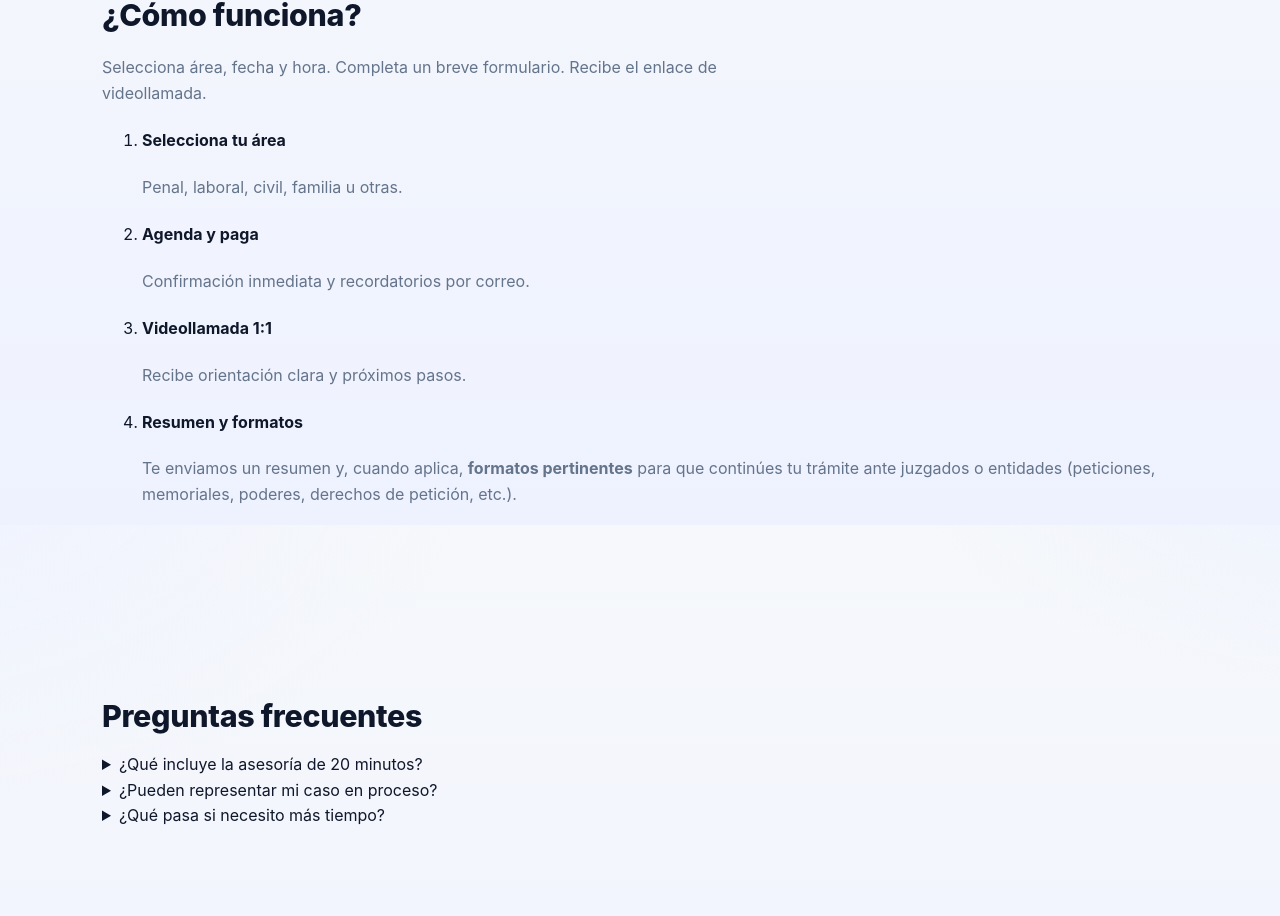
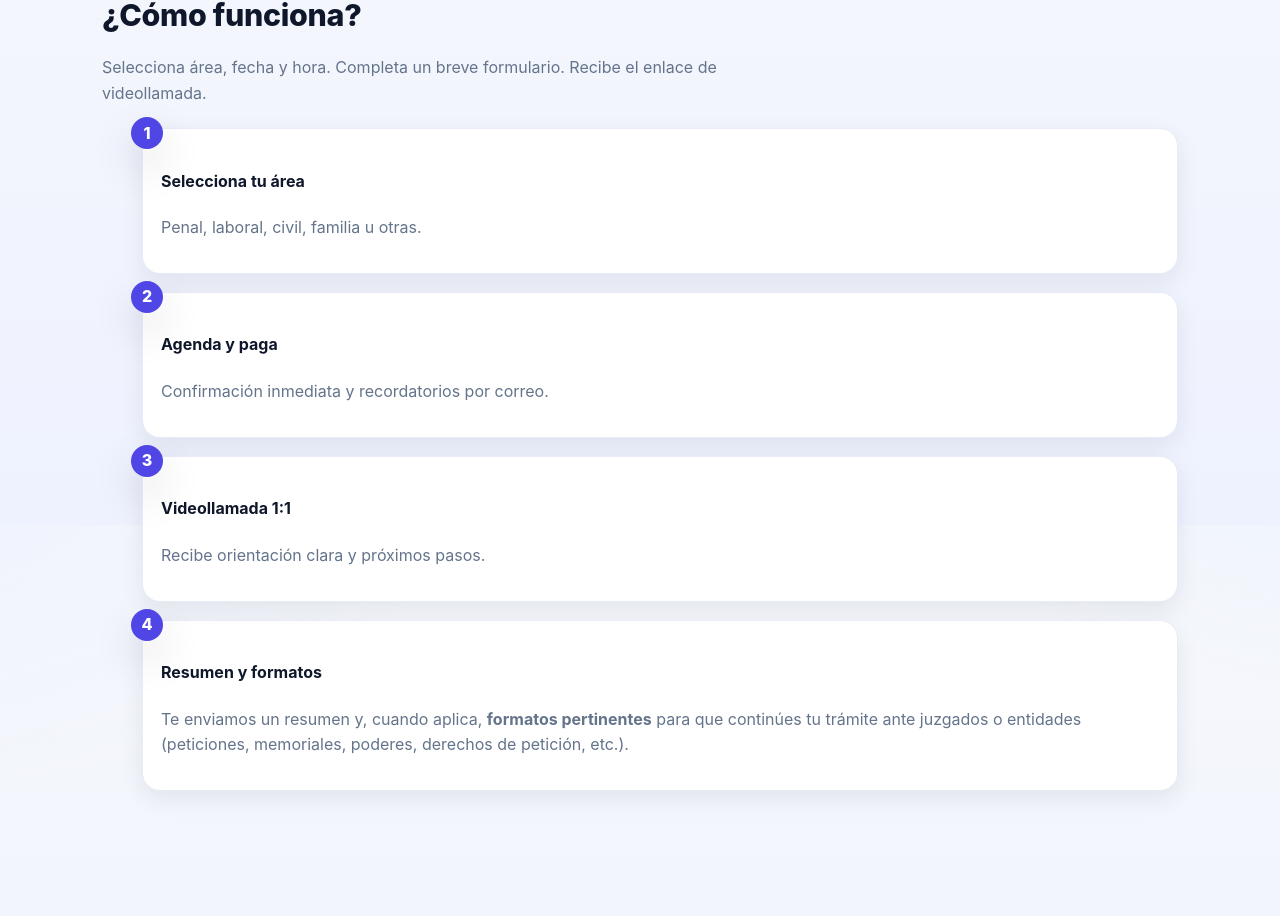
Before and after one commit to jjonnas1/castellanosabogados, a Next.js app: page / in a window 1280 px wide. Shown: the part 1875-2791 px from the top of the page. Built offline with nearby package versions, Linux system fonts and the light colour scheme.

Commit message:
Update globals.css

```diff
--- a/app/globals.css
+++ b/app/globals.css
@@ -155,3 +155,48 @@ input,select,textarea{
   background:#fff;padding:.8rem .9rem;font:inherit;color:var(--ink)
 }
 input:focus,select:focus,textarea:focus{outline:none;box-shadow:0 0 0 4px rgba(99,102,241,.18)}
+
+/* ----- Mejor presencia de “steps” y FAQ ----- */
+.steps{
+  display:grid;gap:18px;
+  counter-reset: step;
+}
+.steps li{
+  list-style:none;
+  background: var(--surface);
+  border:1px solid #e7ecf7;
+  border-radius: var(--radius-md);
+  padding:18px 18px 16px;
+  box-shadow: var(--shadow-soft);
+  position: relative;
+}
+.steps li::before{
+  counter-increment: step;
+  content: counter(step);
+  position:absolute;left:-12px;top:-12px;
+  width:32px;height:32px;border-radius:999px;
+  background: var(--brand-600); color:#fff;
+  display:grid;place-items:center;
+  font-weight:800; box-shadow: var(--shadow-strong);
+}
+
+.faq details{
+  background: var(--surface);
+  border:1px solid #e7ecf7;
+  border-radius: var(--radius-md);
+  padding:14px 16px;
+  box-shadow: var(--shadow-soft);
+}
+.faq details + details{ margin-top:10px; }
+.faq summary{ cursor:pointer; font-weight:700; }
+.faq p{ margin:.6rem 0 0; color:var(--muted); }
+
+/* Forzar CTA del header sin degradados (por si hay estilos viejos) */
+.sitebar .btn--primary{
+  background: var(--brand-600) !important;
+  color:#fff !important;
+  box-shadow: var(--shadow-soft);
+}
+.sitebar .btn--primary:hover{
+  background: var(--brand-700) !important;
+}
```
